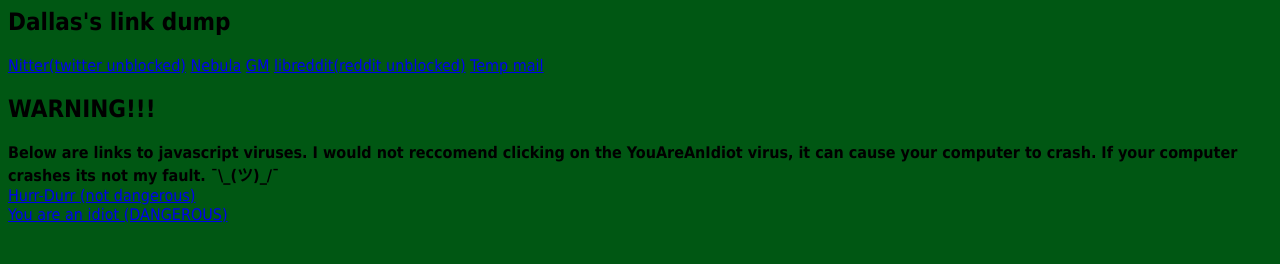
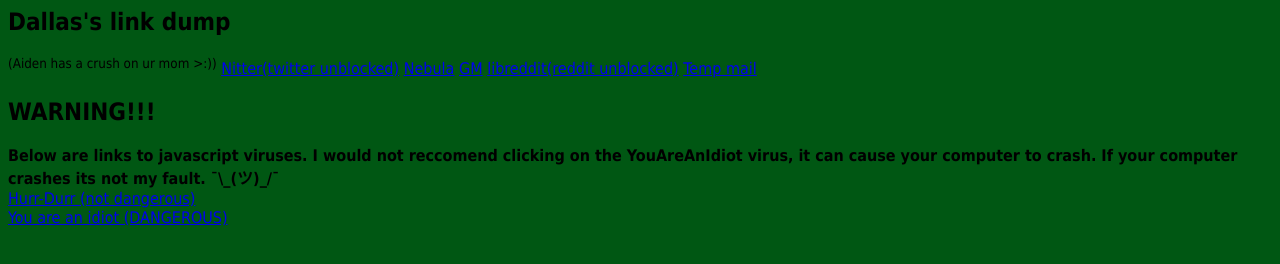
Before and after one commit to Y857/Y857.github.io, a plain HTML site: page index.html in a window 1280 px wide. Drawn offline with Linux system fonts and the light colour scheme.

Commit message:
Added aiden bc he wanted to be in the website

```diff
--- a/index.html
+++ b/index.html
@@ -12,7 +12,7 @@ body {
 <section>
 
 <h1>Dallas's link dump</h1>
-
+    <sup>(Aiden has a crush on ur mom >:))</sup>
 
 <a href="https://nitter.net/">Nitter(twitter unblocked)</a>
 <a href="https://schooltutor.xyz/">Nebula</a>
```
